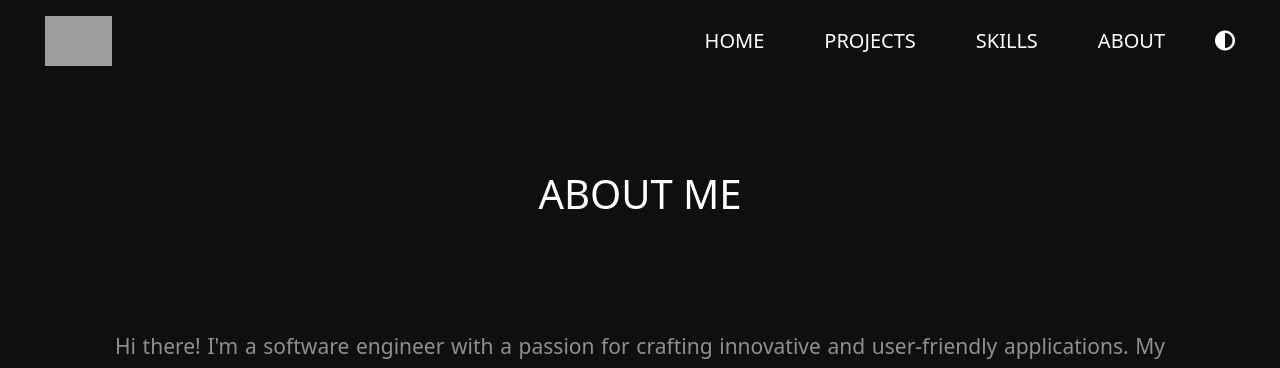
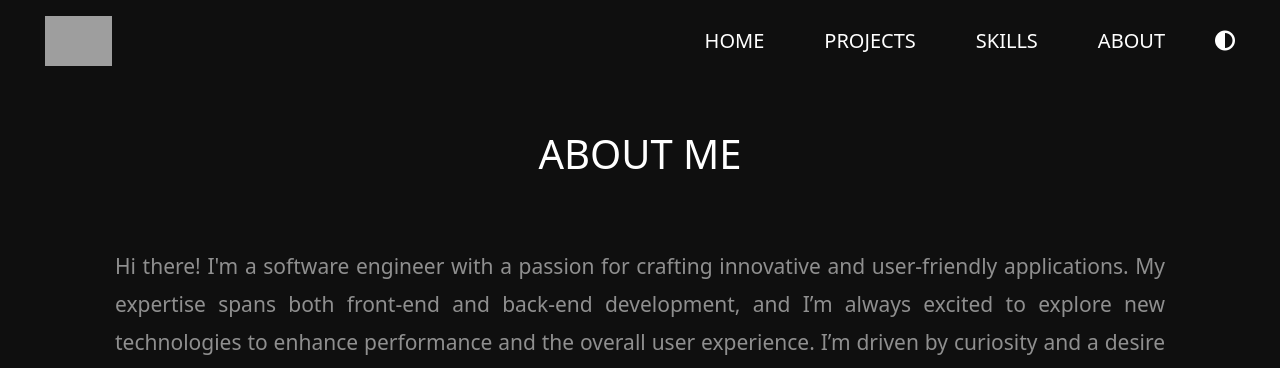
Before and after one commit to rohitashtekar/portfolio, a React (Vite) app in the folder Portfolio/: page /about in a window 1280 px wide. Shown: the top 368 px of the page. Built offline with nearby package versions, Linux system fonts and the light colour scheme; grey boxes are pictures that could not be loaded.

Commit message:
UPDATE: removed padding

```diff
--- a/Portfolio/src/styles/global.css
+++ b/Portfolio/src/styles/global.css
@@ -35,7 +35,7 @@ hr {
 /* Header */
 .header {
   color: var(--primary-text-color);
-  padding: 4rem 0;
+  padding: 0;
   font-weight: 100;
   text-align: center;
 }
@@ -75,7 +75,7 @@ hr {
 /* For screens larger than 1024px (tablets and up) */
 @media (min-width: 1024px) {
   .header {
-    padding: 5rem 0;
+    padding: 3rem 0;
     font-size: 2rem;
   }
 
@@ -101,7 +101,7 @@ hr {
   }
 
   .header {
-    padding: 3rem 0;
+    padding: 0;
     font-size: 1.8rem;
   }
 
```
